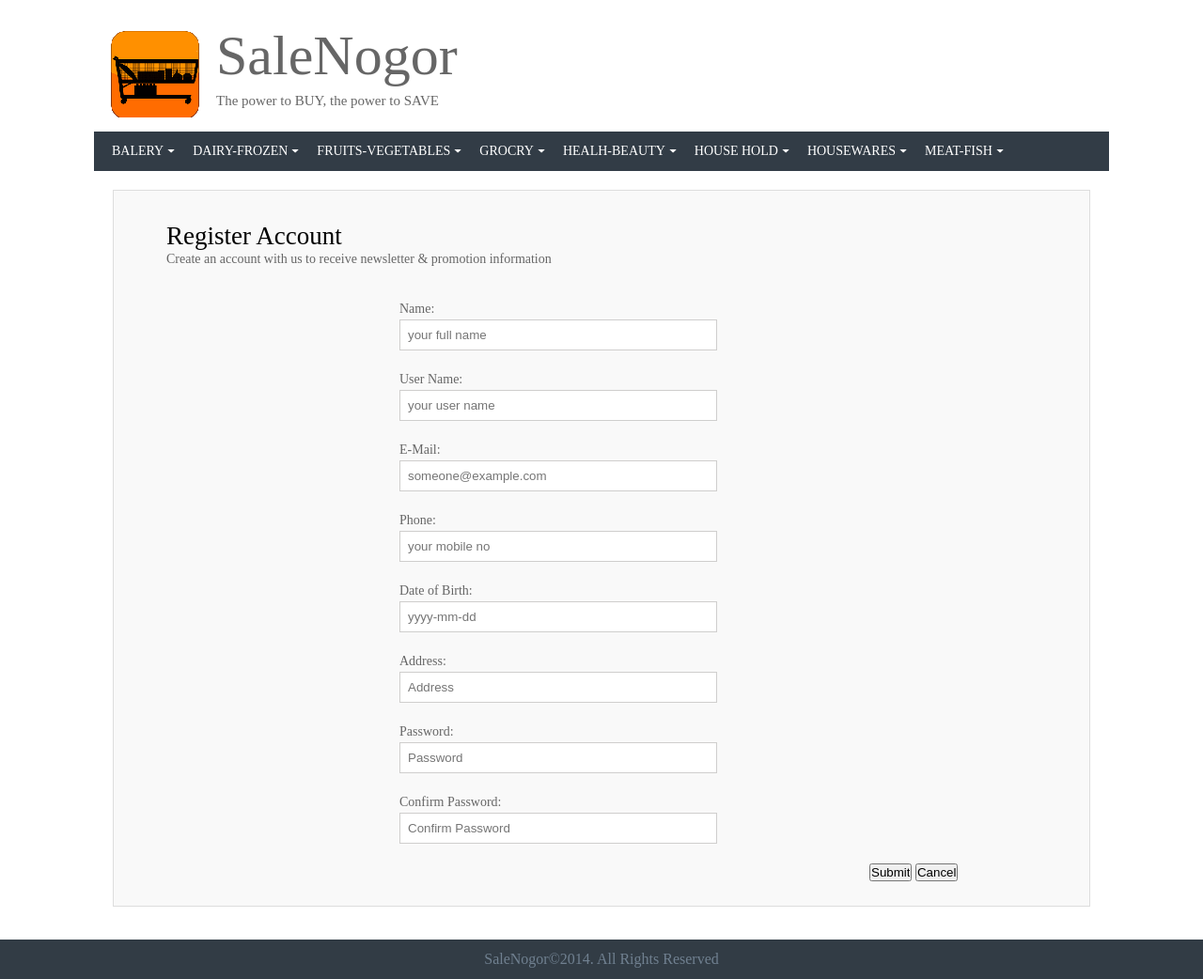
After one commit to AlaminMahamud/SUPERSHOP-PROJECT-PHP, a PHP site: page /login/reg/reg_index.php in a window 1280 px wide. The commit adds this page. Shown: the whole page at 94% size. Run offline with PHP 8.4, Linux system fonts and the light colour scheme.

Commit message:
FEAT(reg): Registration system Completed

```diff
--- a/login/login_index.php
+++ b/login/login_index.php
@@ -52,7 +52,7 @@
                             </p>
                         </div>
                         <div class ="fix container_button">
-                            <a href="reg/reg_index.html"><input type="submit" value="SING UP NOW!"/></a>
+                            <a href="reg/reg_index.php"><input type="submit" value="SING UP NOW!"/></a>
                         </div>
                     </div>
 
--- /dev/null
+++ b/login/reg/reg_index.php
@@ -0,0 +1,63 @@
+<html>
+	<head>
+	<title>Registration-SaleNogor</title>
+	<link href="reg_style.css" rel="stylesheet" type="text/css"/>
+	</head>
+	<body>
+			<div class="fix main">
+				<div class="fix header">
+					<div class="fix logo">
+							<img src="image/logo.png" alt=""/>
+					</div>
+					<div class="fix site_title">
+						<h1>SaleNogor</h1>
+						<h2>The power to BUY, the power to SAVE</h2>
+					</div>
+				</div>
+				<div class="fix maincontent">
+					<div class="fix menu">
+						<ul>
+							<li><a href="">BALERY</a></li>
+							<li><a href="">DAIRY-FROZEN</a></li>
+							<li><a href="">FRUITS-VEGETABLES</a></li>
+							<li><a href="">GROCRY</a></li>
+							<li><a href="">HEALH-BEAUTY</a></li>
+							<li><a href="">HOUSE HOLD</a></li>
+							<li><a href="">HOUSEWARES</a></li>
+							<li><a href="">MEAT-FISH</a></li>
+						</ul>
+					</div>
+				</div>
+
+				<div class="fix reg_content">
+					<div class="fix reg_header">
+						<h1>Register Account</h1>
+						<p>Create an account with us to receive newsletter & promotion information</p>
+					</div>
+					<div class="fix reg_info">
+                        <form action="../../register.php" method="POST">
+
+                            <p>Name:<br/><input placeholder="your full name" type="text" name="myname"/></p>
+                            <p>User Name:<br/><input placeholder="your user name" type="text" name="username"/></p>
+                            <p>E-Mail:<br/><input placeholder="someone@example.com" type="email" name="email"/></p>
+                            <p>Phone:<br/><input placeholder="your mobile no" type="text" name="phone"/></p>
+                            <p>Date of Birth:<br/><input placeholder="yyyy-mm-dd" type="text" name="dob"/></p>
+                            <p>Address:<br/><input placeholder="Address" type="text" name="address"/></p>
+                            <p>Password:<br/><input placeholder="Password" type="password" name="password"/></p>
+                            <p>Confirm Password:<br/><input placeholder="Confirm Password" type="password" name="cpassword"/></p>
+
+                            <div class ="fix container_button">
+                                <input type="submit" value="Submit" name="submit"/>
+                                <input type="reset" value="Cancel"/>
+                            </div>
+                        </form>
+					</div>
+				</div>
+
+
+			</div>
+			<div class="footer">
+					<p>SaleNogor&copy;2014. All Rights Reserved</p>
+			</div>
+	</body>
+</html>
```
Also changed, not shown: include/DB_Functions.php (+46 -5 lines), index.php (+12 -3 lines), login.php (+16 -1 lines), logout.php (added, +13 -0 lines), register.php (+43 -0 lines).
